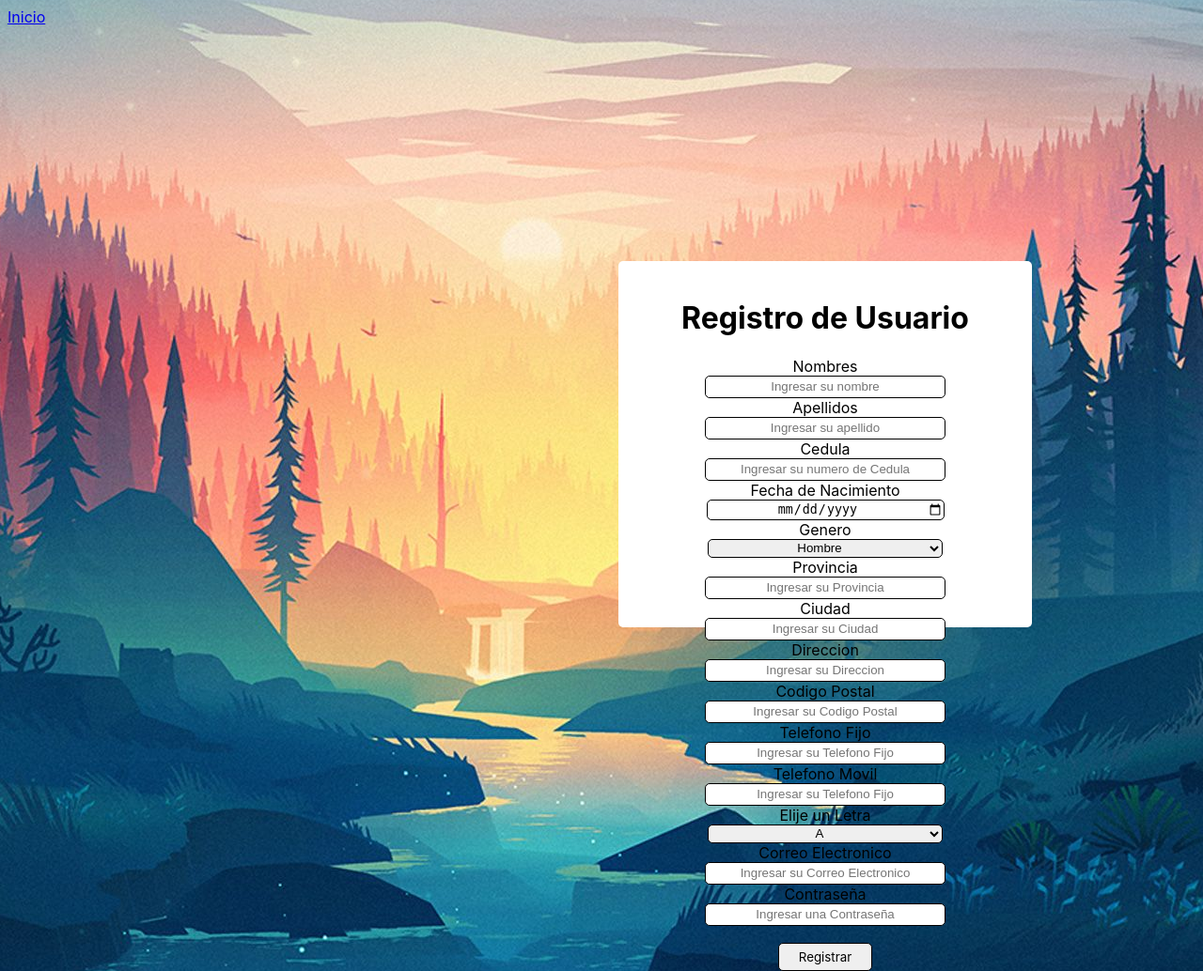
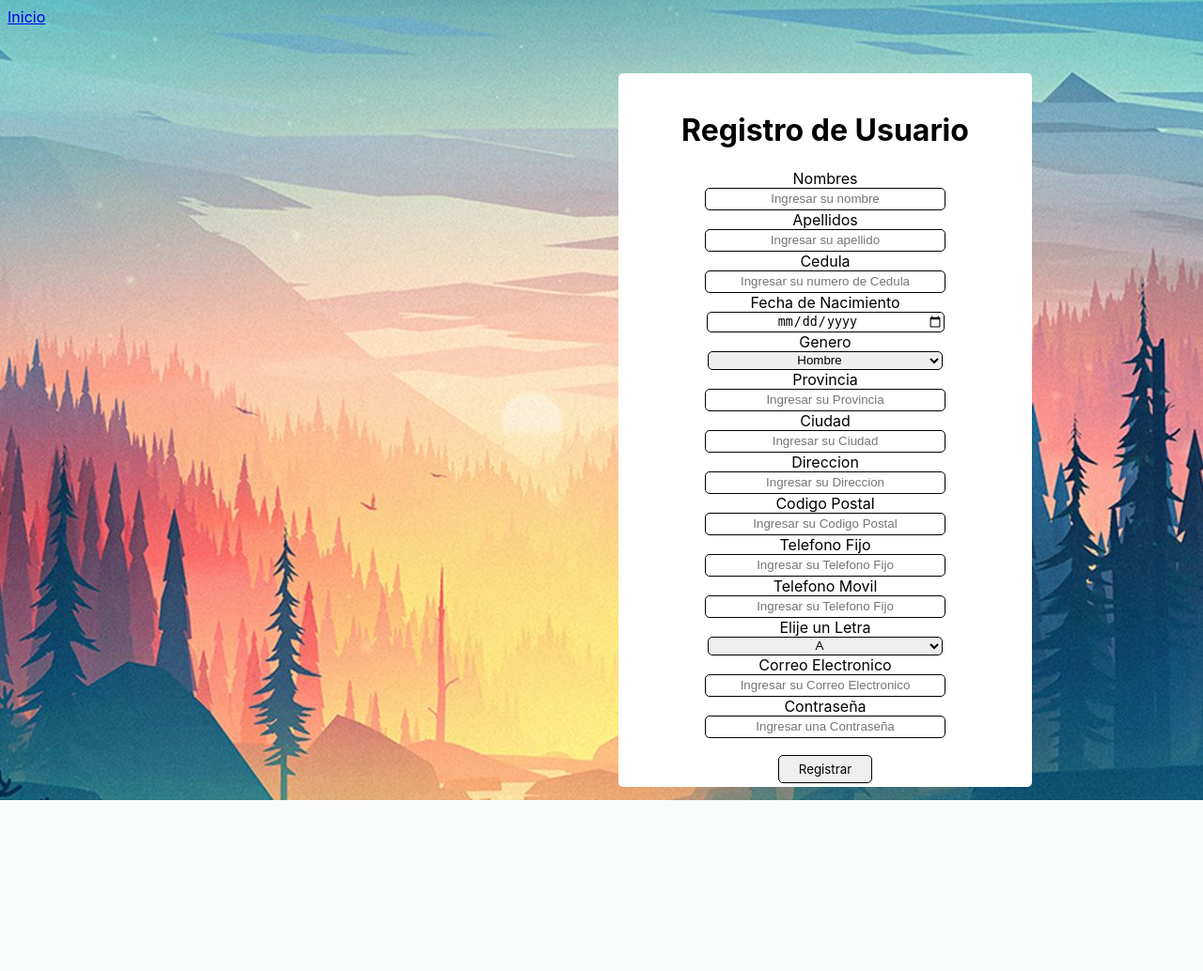
Before and after one commit to JeffUPS/ProyectoCalidad, a PHP site: page /register.php in a window 1280 px wide. Shown: the whole page at 94% size. After the commit the page ends 852 px from the top, so only its background shows below. Run offline with PHP 8.4, Linux system fonts and the light colour scheme.

Commit message:
second commit

```diff
--- a/css/style.css
+++ b/css/style.css
@@ -4,6 +4,7 @@
     background-repeat: no-repeat, repeat;
     position: relative;
 }
+
 div{
     border-radius: 5px;
     background-color: white;
@@ -12,6 +13,17 @@
     height: 350px;
     position: relative;
     top: 250px; left: 650px;
+    text-align: center;
+}
+
+.div1{
+  border-radius: 5px;
+    background-color: white;
+    padding: 20px;
+    width: 400px;
+    height: 720px;
+    position: relative;
+    top: 50px; left: 650px;
     text-align: center;
 }
 
--- a/register.php
+++ b/register.php
@@ -9,7 +9,7 @@
 </head>
 <body>
     <a href="index.php">Inicio</a>
-<div>
+<div class="div1">
     <h1>Registro de Usuario</h1>
         <form method="POST">
             <label>Nombres</label><br>
@@ -51,6 +51,7 @@
             <input type="password" required placeholder="Ingresar una Contraseña"><br><br>
 
             <button>Registrar</button>
+            <br><br>
         </form>
 </div>
 </body>
```
